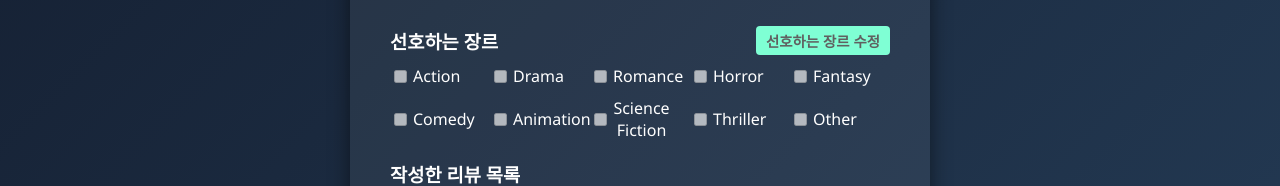
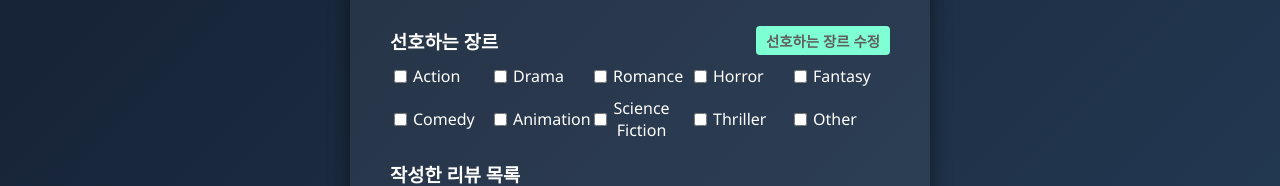
Before and after one commit to sejkim2/opensw_project, a React (Create React App) app in the folder requirements/frontend/: page /MyPage in a window 1280 px wide. Shown: the part 338-524 px from the top of the page. Built offline with nearby package versions, Linux system fonts and the light colour scheme.

Commit message:
fix: 선호 장르 체크박스 색 수정

```diff
--- a/requirements/frontend/src/pages/MyPage.jsx
+++ b/requirements/frontend/src/pages/MyPage.jsx
@@ -156,8 +156,9 @@ const handleGenreSave = async () => {
                                     type="checkbox"
                                     value={genre}
                                     checked={selectedGenres.includes(genreOptions.indexOf(genre) + 1)}
-                                    disabled={!genreEditing}
+                                    readOnly={!genreEditing}
                                     onChange={(e) => {
+                                        if (!genreEditing) return;
                                         const id = genreOptions.indexOf(genre) + 1;
                                         if (e.target.checked) {
                                             setSelectedGenres(prev => [...prev, id]);
```
